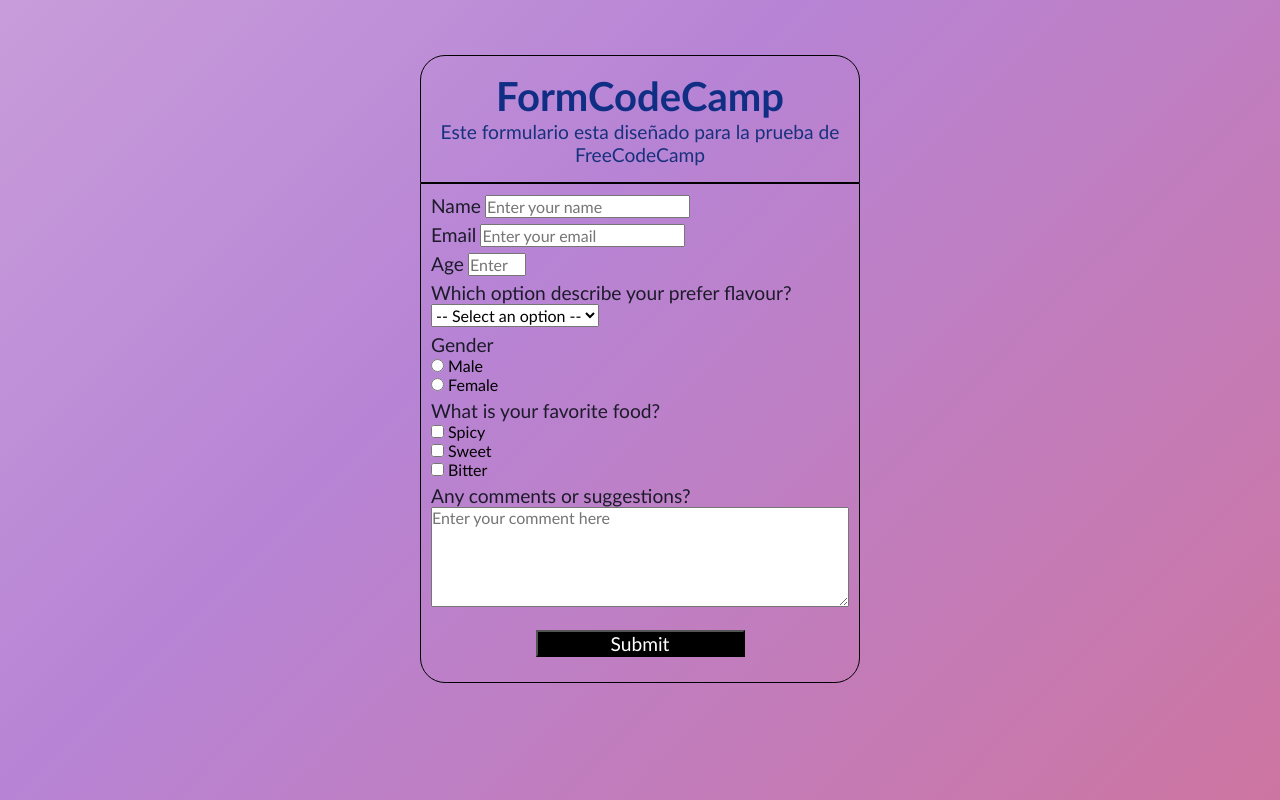
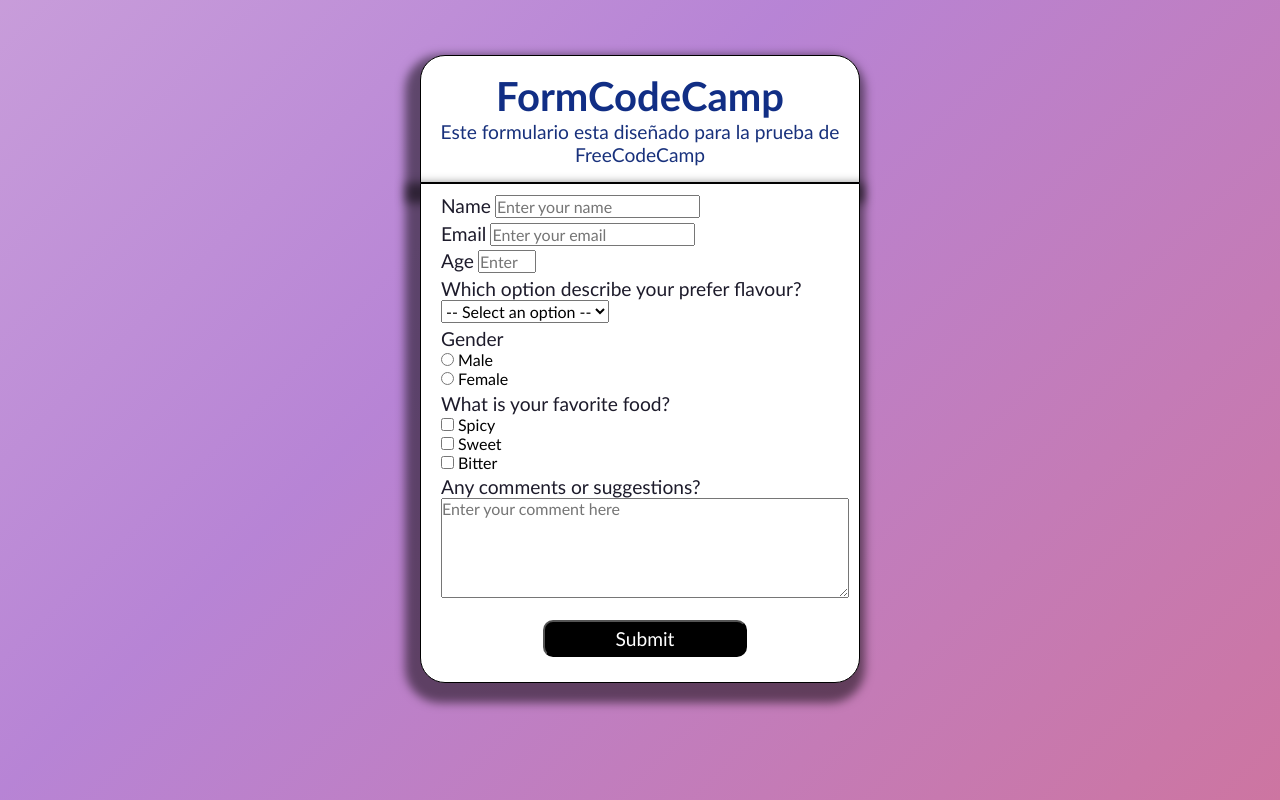
Before and after one commit to Echxvx2610/FreeCodeCamp_Proyects, a plain HTML site: page Web Responsive/Formulario_CSS/index.html in a window 1280 px wide. Drawn offline with Linux system fonts and the light colour scheme.

Commit message:
update
cambios de estilo en formulario

```diff
--- a/Web Responsive/Formulario_CSS/styles.css
+++ b/Web Responsive/Formulario_CSS/styles.css
@@ -43,6 +43,8 @@ header{
     border-top-left-radius: 25px;
     border-top-right-radius: 25px;
     border: 1px solid rgb(0, 0, 0);
+    background-color: white;
+    box-shadow: -5px 10px 10px 10px rgba(0, 0, 0, 0.5);
 }
 
 /* clases */
@@ -68,7 +70,10 @@ header{
     border-bottom-right-radius: 25px;
     border-bottom-left-radius: 25px;
     border: 1px solid rgb(0, 0, 0);
+    box-shadow: -5px 10px 10px 10px rgba(0, 0, 0, 0.5);
+    background-color: white;
     padding:10px;
+    padding-left: 20px;
     display: flex;
     flex-direction: column;
     justify-content: space-between;
@@ -87,12 +92,13 @@ header{
     justify-content: center;
 }
 .form-end button{
-    border-radius: 10px solid rgb(0, 0, 0);
+    border-radius: 10px;
     background-color: black;
     color: white;
     width: 50%;
     font-size: 1.2rem;
     margin: 15px auto;
+    padding: 5px;
     cursor: pointer;
 }
 
```
